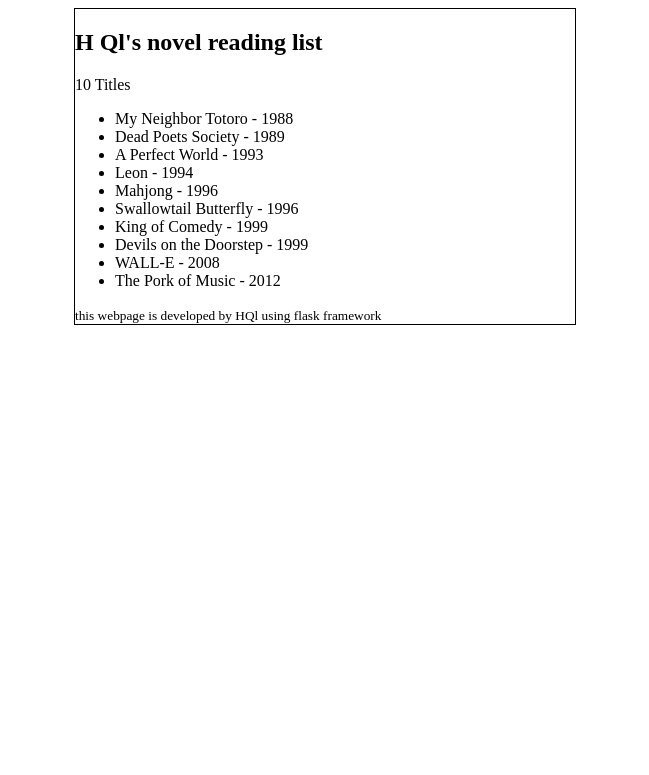
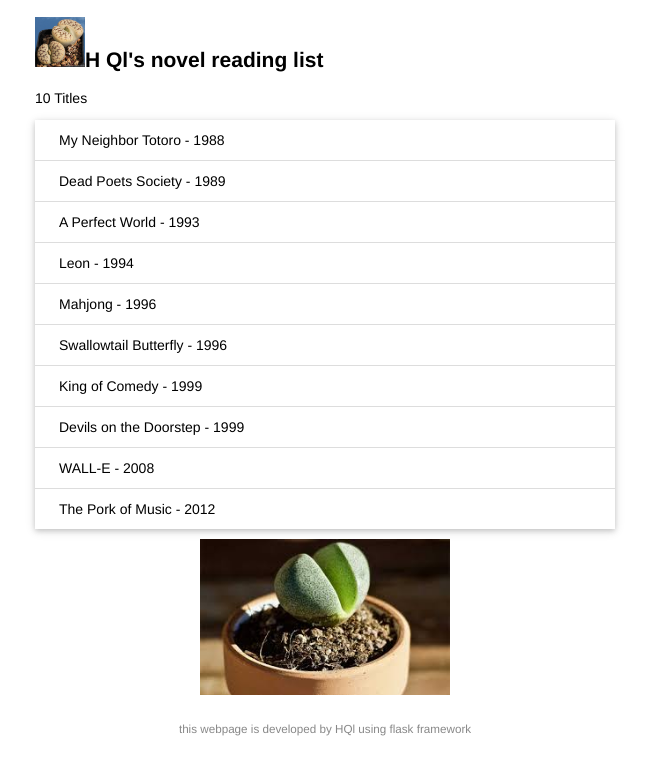
Before and after one commit to Hql1998/watchlist_flask, a Flask app: page / in a window 1280 px wide. Shown: the top 775 px of the page, without its empty margins (315-964 px from the left). Run offline with Flask 2, Linux system fonts and the light colour scheme.

Commit message:
add the static files

```diff
--- /dev/null
+++ b/static/css/style.css
@@ -0,0 +1,48 @@
+/* 页面整体 */
+body {
+    margin: auto;
+    max-width: 580px;
+    font-size: 14px;
+    font-family: Helvetica, Arial, sans-serif;
+}
+
+/* 页脚 */
+footer {
+    color: #888;
+    margin-top: 15px;
+    text-align: center;
+    padding: 10px;
+}
+
+/* 头像 */
+.avatar {
+    width: 40px;
+}
+
+/* 电影列表 */
+.movie-list {
+    list-style-type: none;
+    padding: 0;
+    margin-bottom: 10px;
+    box-shadow: 0 2px 5px 0 rgba(0, 0, 0, 0.16), 0 2px 10px 0 rgba(0, 0, 0, 0.12);
+}
+
+.movie-list li {
+    padding: 12px 24px;
+    border-bottom: 1px solid #ddd;
+}
+
+.movie-list li:last-child {
+    border-bottom:none;
+}
+
+.movie-list li:hover {
+    background-color: #f8f9fa;
+}
+
+/* 龙猫图片 */
+.totoro {
+    display: inline;
+    margin: 0 auto;
+    height: 50px;
+}
--- a/templates/index.html
+++ b/templates/index.html
@@ -3,20 +3,23 @@
 <head>
     <meta charset="UTF-8">
     <title>{{ name }}' watch list</title>
+    <link rel="stylesheet" href="{{ url_for('static',filename='css/style.css') }}" type="text/css">
 </head>
 <body >
-    <div style="width:500px;border:1px solid black;margin:0 auto;">
-        <h2>{{ name }}'s novel reading list</h2>
+    <div> <!-- style="width:500px;border:1px solid black;margin:0 auto;" -->
+        <h2><img src="{{ url_for('static', filename='image/white_gray.jpg') }}" class="totoro">{{ name }}'s novel reading list</h2>
     {# using length filter to get the length of novel variable' length #}
         <p>{{ novels|length}} Titles</p>
-        <ul>
+        <ul class="movie-list">
             {% for novel in novels%} {# iterate the variable of novels #}
             <li>{{ novel.title }} - {{ novel.year }}</li> {# 等同于 novel['title'] #}
             {% endfor %} {# use endfor to end for loog #}
         </ul>
+        <img src="{{ url_for('static', filename='image/green.jpg') }}" class="avatar" style="display:block;width:250px;margin:0 auto;">
         <footer>
             <small>this webpage is developed by HQl using flask framework</small>
         </footer>
+
     </div>
 
 </body>
```
Also changed, not shown: static/image/brown.jpg (added), static/image/green.jpg (added), static/image/white_gray.jpg (added).
